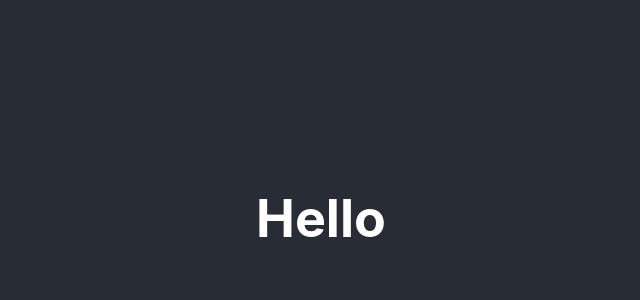
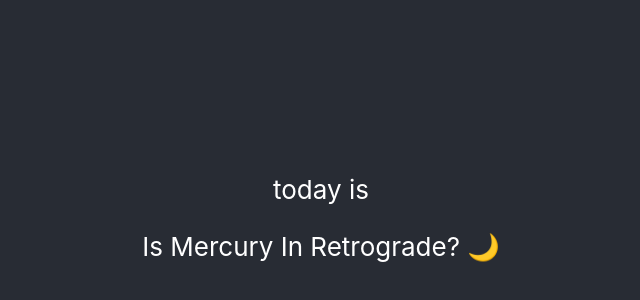
Before and after one commit to jaclynnbarrera/nostalgia-ultra, a React (Create React App) app: page / in a window 1280 px wide. Shown: the part 182-482 px from the top of the page, without its empty margins (319-959 px from the left). Built offline with nearby package versions, Linux system fonts and the light colour scheme.

Commit message:
installs React-Draggable

```diff
--- a/package.json
+++ b/package.json
@@ -8,6 +8,7 @@
     "@testing-library/user-event": "^12.1.10",
     "react": "^17.0.2",
     "react-dom": "^17.0.2",
+    "react-draggable": "^4.4.4",
     "react-scripts": "4.0.3",
     "web-vitals": "^1.0.1"
   },
--- a/src/App.js
+++ b/src/App.js
@@ -1,10 +1,11 @@
 import "./App.css";
+import Mercury from "./components/Mercury";
 
 function App() {
   return (
     <div className="App">
       <header className="App-header">
-        <h1>Hello</h1>
+        <Mercury />
       </header>
     </div>
   );
--- a/src/components/Mercury.js
+++ b/src/components/Mercury.js
@@ -0,0 +1,12 @@
+import Draggable from "react-draggable";
+
+export default function Mercury() {
+  return (
+    <Draggable>
+      <div className="mercury">
+        <p>today is </p>
+        <p>Is Mercury In Retrograde? 🌙</p>
+      </div>
+    </Draggable>
+  );
+}
```
Also changed, not shown: 2 other files (tests, documents, lock files or other folders).
